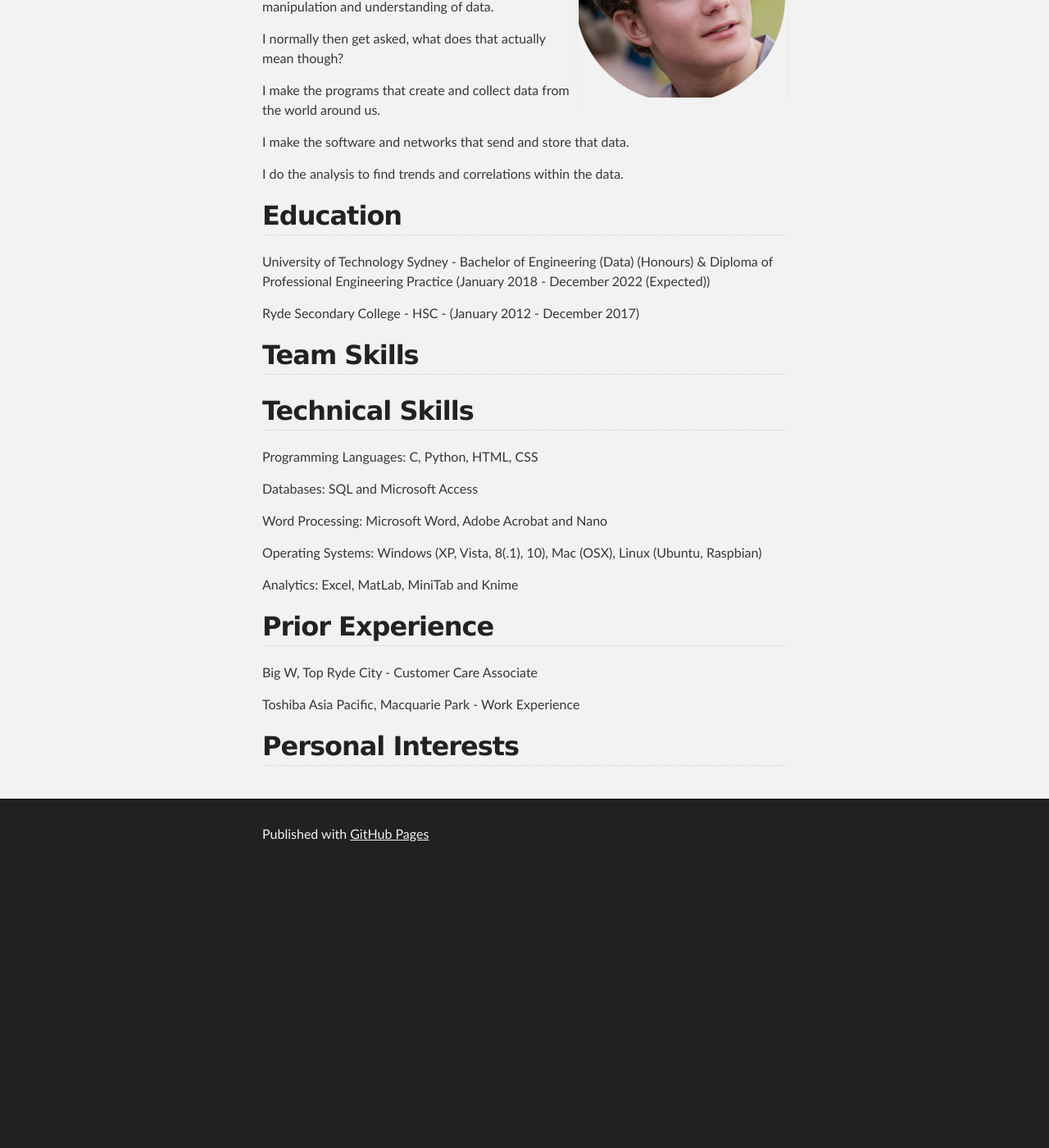
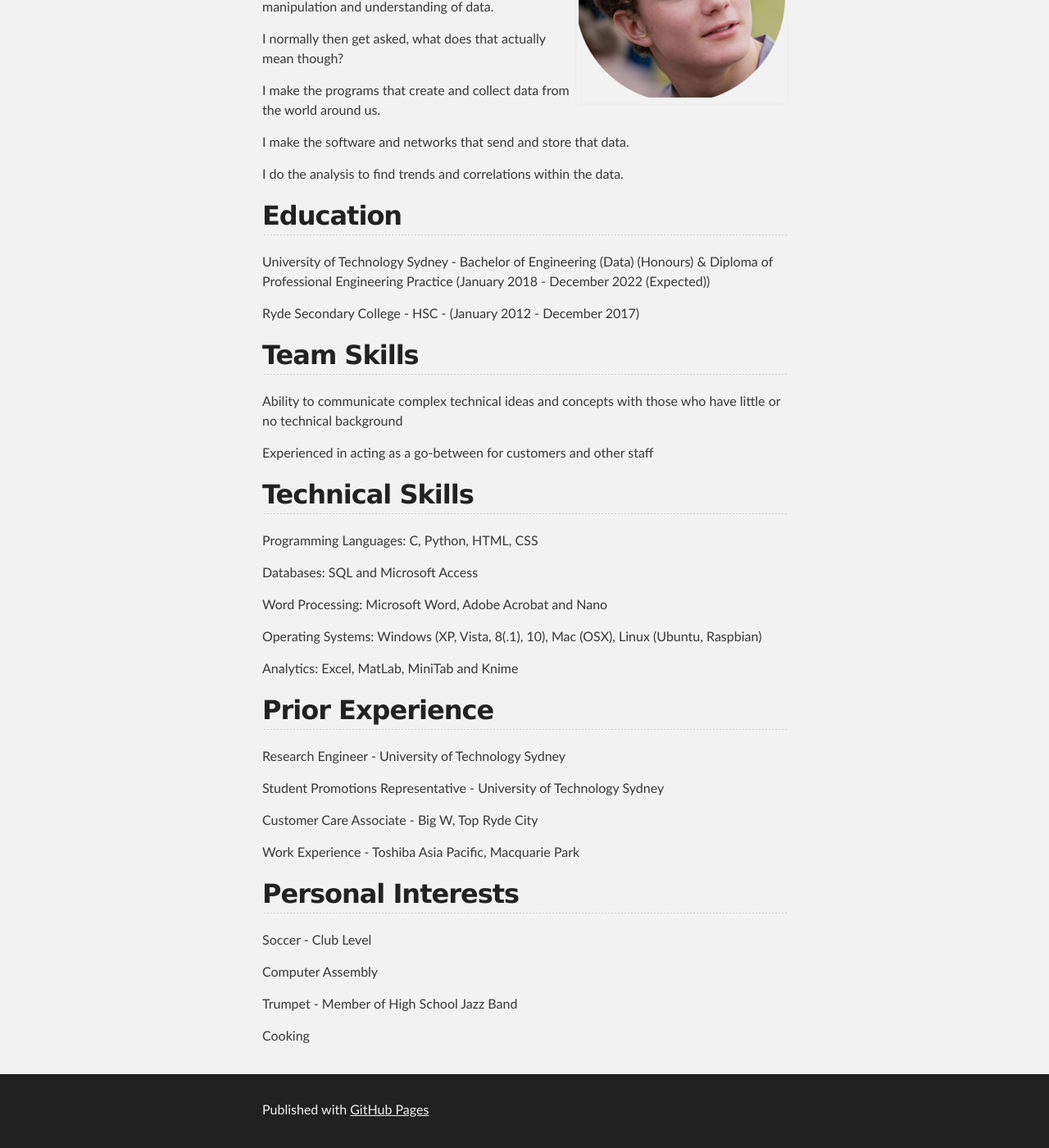
Before and after one commit to 13197963/13197963.github.io, a Jekyll site: the page built from index.md, in a window 1280 px wide and 1400 px high, scrolled down 502 px. Shown: the whole window at 82% size. Built offline with Jekyll 4.4.1, drawn with Linux system fonts in a browser that asks for light colours; our own code applies the rules of GitHub Pages for plain Markdown files; before the commit the page ends 1566 px from its top, so only the background shows below that.

Commit message:
Update index.md

```diff
--- a/index.md
+++ b/index.md
@@ -27,6 +27,10 @@ Ryde Secondary College - HSC - (January 2012 - December 2017)
 
 ## Team Skills
 
+Ability to communicate complex technical ideas and concepts with those who have little or no technical background
+
+Experienced in acting as a go-between for customers and other staff
+
 
 ## Technical Skills
 
@@ -43,9 +47,21 @@ Analytics: Excel, MatLab, MiniTab and Knime
 
 ## Prior Experience
 
-Big W, Top Ryde City - Customer Care Associate
+Research Engineer - University of Technology Sydney
 
-Toshiba Asia Pacific, Macquarie Park - Work Experience
+Student Promotions Representative - University of Technology Sydney
+
+Customer Care Associate - Big W, Top Ryde City
+
+Work Experience - Toshiba Asia Pacific, Macquarie Park
 
 
 ## Personal Interests
+
+Soccer - Club Level
+
+Computer Assembly
+
+Trumpet - Member of High School Jazz Band
+
+Cooking
```
